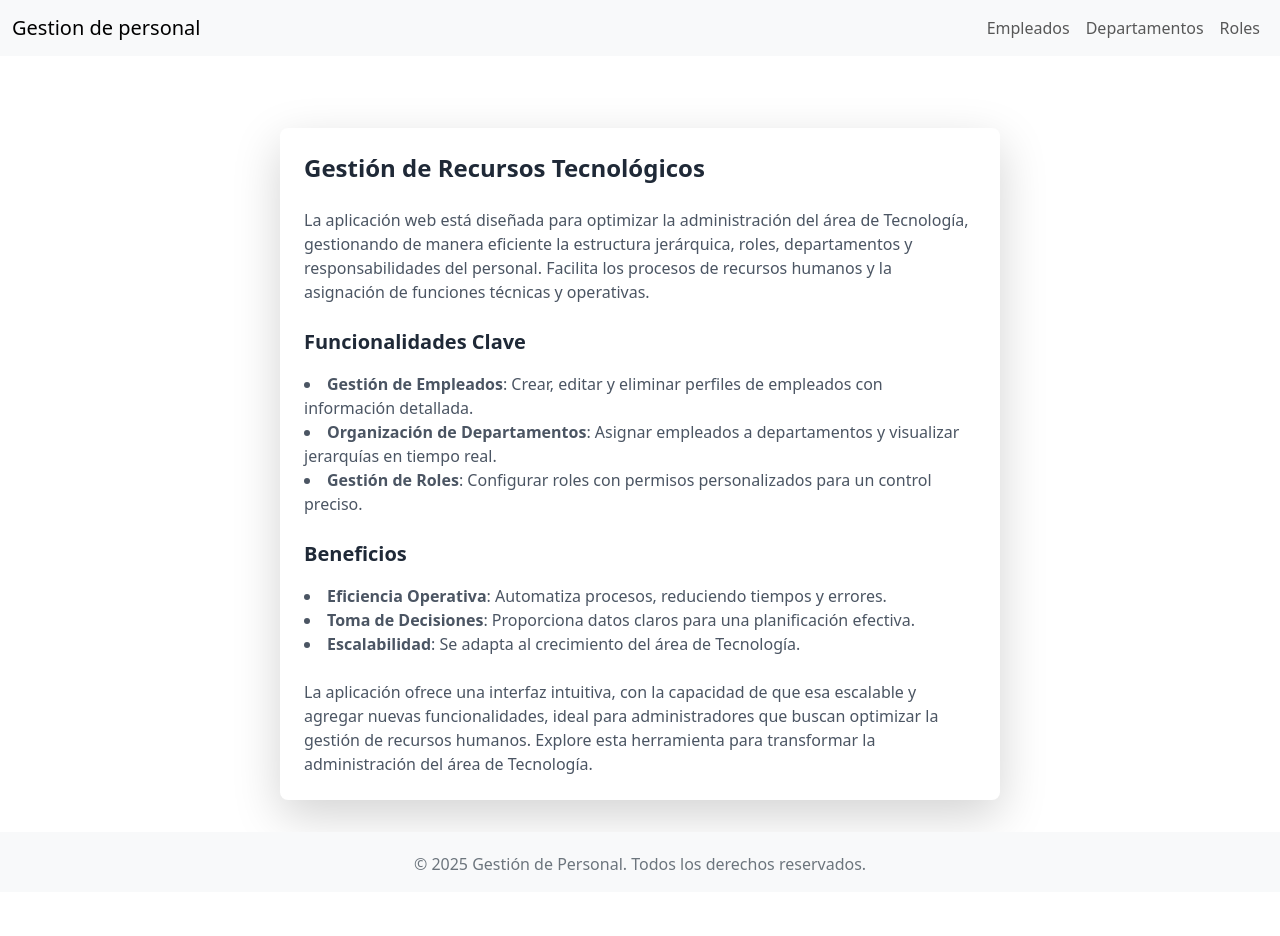
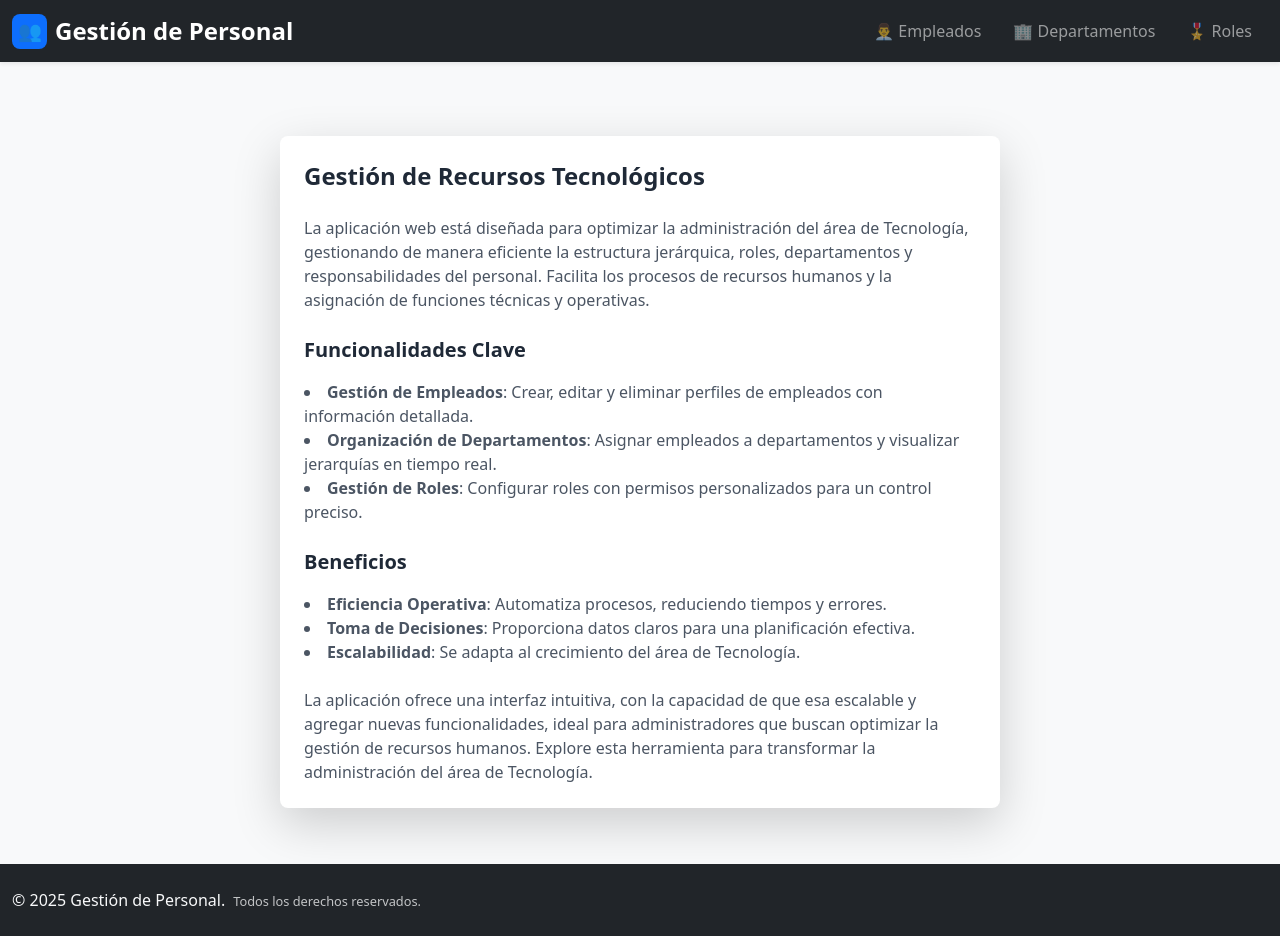
Before and after one commit to Flores-cesar/Gestor-de-Personal, a React (Vite) app in the folder frontend/: page / in a window 1280 px wide. Before the commit the page ends 892 px from the top, so only its background shows below. Built offline with nearby package versions, Linux system fonts and the light colour scheme.

Commit message:
mejora del layout

```diff
--- a/frontend/package.json
+++ b/frontend/package.json
@@ -12,8 +12,10 @@
   "dependencies": {
     "axios": "^1.11.0",
     "bootstrap": "^5.3.7",
+    "lucide-react": "^0.541.0",
     "react": "^19.1.1",
     "react-bootstrap": "^2.10.10",
+    "react-bootstrap-icons": "^1.11.6",
     "react-dom": "^19.1.1",
     "react-icons": "^5.5.0",
     "react-router": "^7.8.1",
--- a/frontend/src/routes/components/layout.jsx
+++ b/frontend/src/routes/components/layout.jsx
@@ -1,45 +1,85 @@
-import Container from 'react-bootstrap/Container';
-import Nav from 'react-bootstrap/Nav';
-import Navbar from 'react-bootstrap/Navbar';
+import { NavLink } from "react-router-dom";
+import Container from "react-bootstrap/Container";
+import Nav from "react-bootstrap/Nav";
+import Navbar from "react-bootstrap/Navbar";
 
-export default function Layout({children}) {
+export default function Layout({ children }) {
   return (
     <>
+      <Navbar bg="dark" variant="dark" expand="lg" fixed="top" className="shadow-sm">
+        <Container>
+          <Navbar.Brand
+            as={NavLink}
+            to="/descripcion"
+            className="fw-bold d-flex align-items-center"
+            style={{ fontSize: "1.5rem" }}
+          >
+            <span
+              className="me-2 d-inline-flex align-items-center justify-content-center"
+              style={{
+                width: "35px",
+                height: "35px",
+                backgroundColor: "#0d6efd",
+                borderRadius: "8px",
+                fontSize: "1.2rem",
+              }}
+            >
+              👥
+            </span>
+            Gestión de Personal
+          </Navbar.Brand>
 
-      <Navbar bg="light" data-bs-theme="light">
-        <Container>
-          <Navbar.Brand href="/Descripcion">Gestion de personal</Navbar.Brand>
-          <Nav className="ms-auto">
-            <Nav.Link href="/empleados">Empleados</Nav.Link>
-            <Nav.Link href="/departamentos">Departamentos</Nav.Link>
-            <Nav.Link href="/roles">Roles</Nav.Link>
-          </Nav>
+          <Navbar.Collapse id="basic-navbar-nav">
+            <Nav className="ms-auto">
+              <Nav.Link as={NavLink} to="/empleados" className="fw-medium px-3">
+                👨‍💼 Empleados
+              </Nav.Link>
+
+              <Nav.Link as={NavLink} to="/departamentos" className="fw-medium px-3">
+                🏢 Departamentos
+              </Nav.Link>
+
+              <Nav.Link as={NavLink} to="/roles" className="fw-medium px-3">
+                🎖️ Roles
+              </Nav.Link>
+            </Nav>
+          </Navbar.Collapse>
         </Container>
       </Navbar>
 
-      <div style={{
-        paddingTop: '40px',
-        width: '100%',
-        minHeight: 'calc(100vh - 56px - 60px)', // Ajusta el contenido principal
-        }}>
-        {children}
+      {/* Contenido principal */}
+      <div
+        style={{
+          paddingTop: "80px", // espacio para el navbar fixed
+          width: "100%",
+          minHeight: "calc(100vh - 80px - 80px)", // alto dinámico
+          backgroundColor: "#f8f9fa",
+        }}
+      >
+        <Container fluid className="py-4">
+          {children}
+        </Container>
       </div>
 
       <footer
+        className="bg-dark text-light py-4 mt-auto"
         style={{
-          backgroundColor: '#f8f9fa', // Color de fondo similar al Navbar
-          padding: '20px 0',
-          textAlign: 'center',
-          position: 'relative',
+          position: "relative",
           bottom: 0,
-          width: '100%',
-          height: '60px', // Altura fija del footer
+          width: "100%",
         }}
       >
         <Container>
-          <p style={{ margin: 0, color: '#6c757d' }}>
-            &copy; {new Date().getFullYear()} Gestión de Personal. Todos los derechos reservados.
-          </p>
+          <div className="row align-items-center">
+            <div className="col-12 col-md-6 mb-2 mb-md-0">
+              <p className="mb-0 text-light">
+                &copy; {new Date().getFullYear()} Gestión de Personal.
+                <small className="text-light opacity-75 ms-2">
+                  Todos los derechos reservados.
+                </small>
+              </p>
+            </div>
+          </div>
         </Container>
       </footer>
 
```
Also changed, not shown: 1 other file (tests, documents, lock files or other folders).
